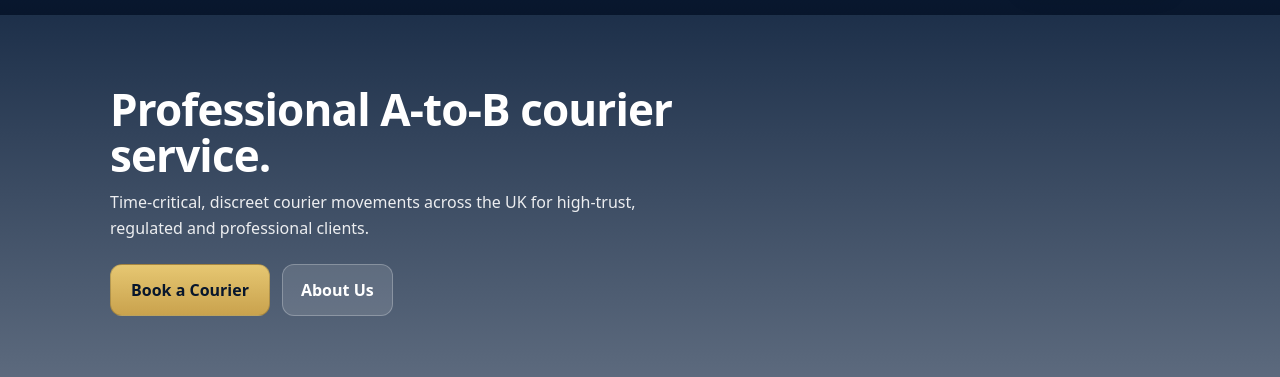
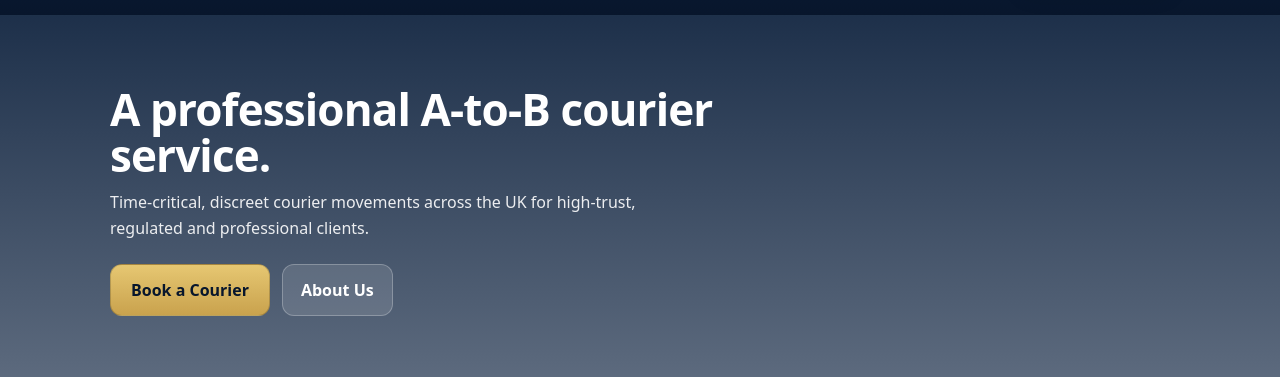
Before and after one commit to dispatch-web/gilead-couriers, a website: page index.html in a window 1280 px wide. Shown: the part 93-470 px from the top of the page. Drawn offline with Linux system fonts and the light colour scheme.

Commit message:
Update index.html

```diff
--- a/index.html
+++ b/index.html
@@ -201,7 +201,7 @@
   <div class="wrap">
     <div class="heroInner">
       <div>
-        <h2>Professional A-to-B courier service.</h2>
+        <h2>A professional A-to-B courier service.</h2>
         <p>
           Time-critical, discreet courier movements across the UK for high-trust,
           regulated and professional clients.
```
